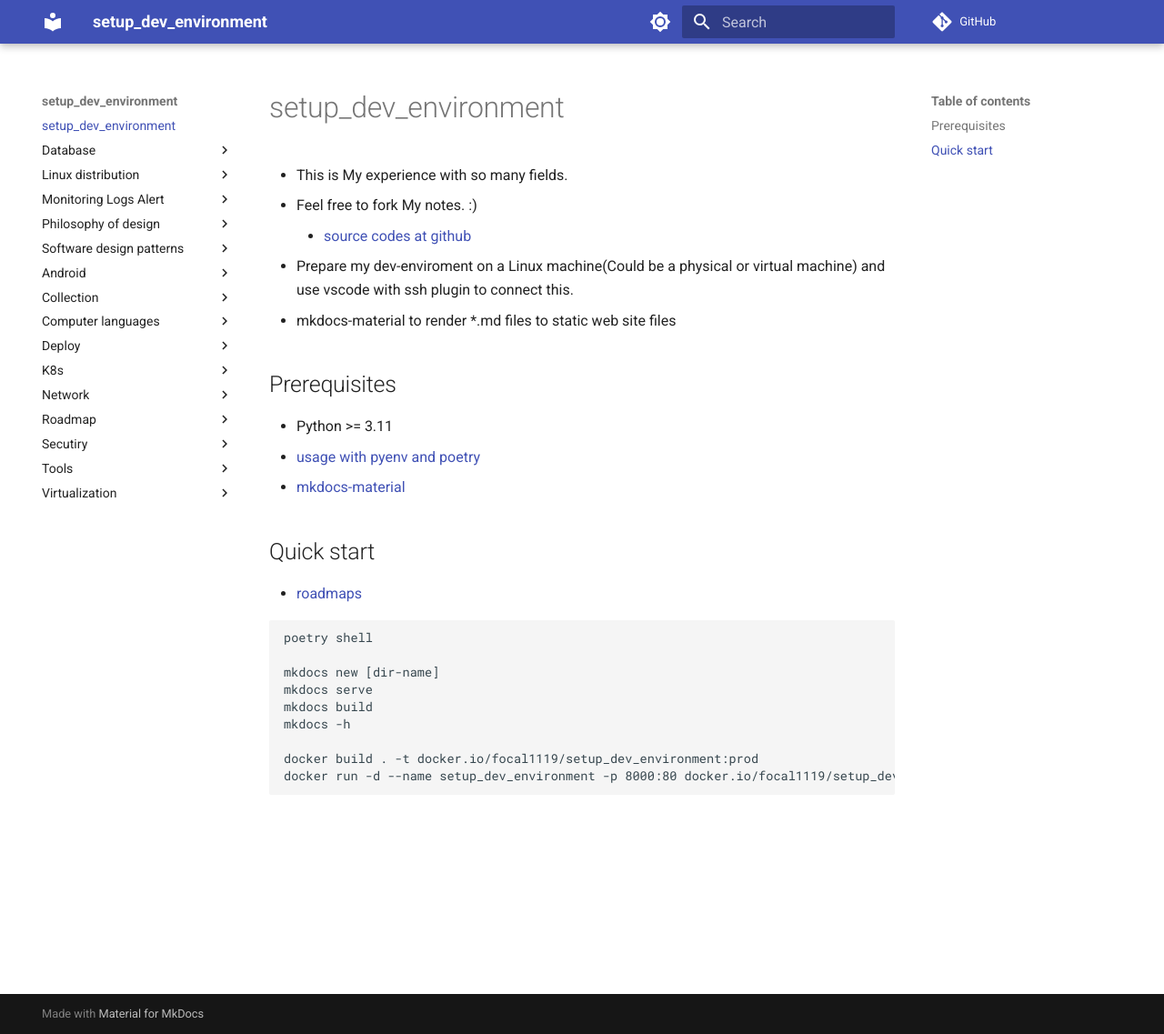
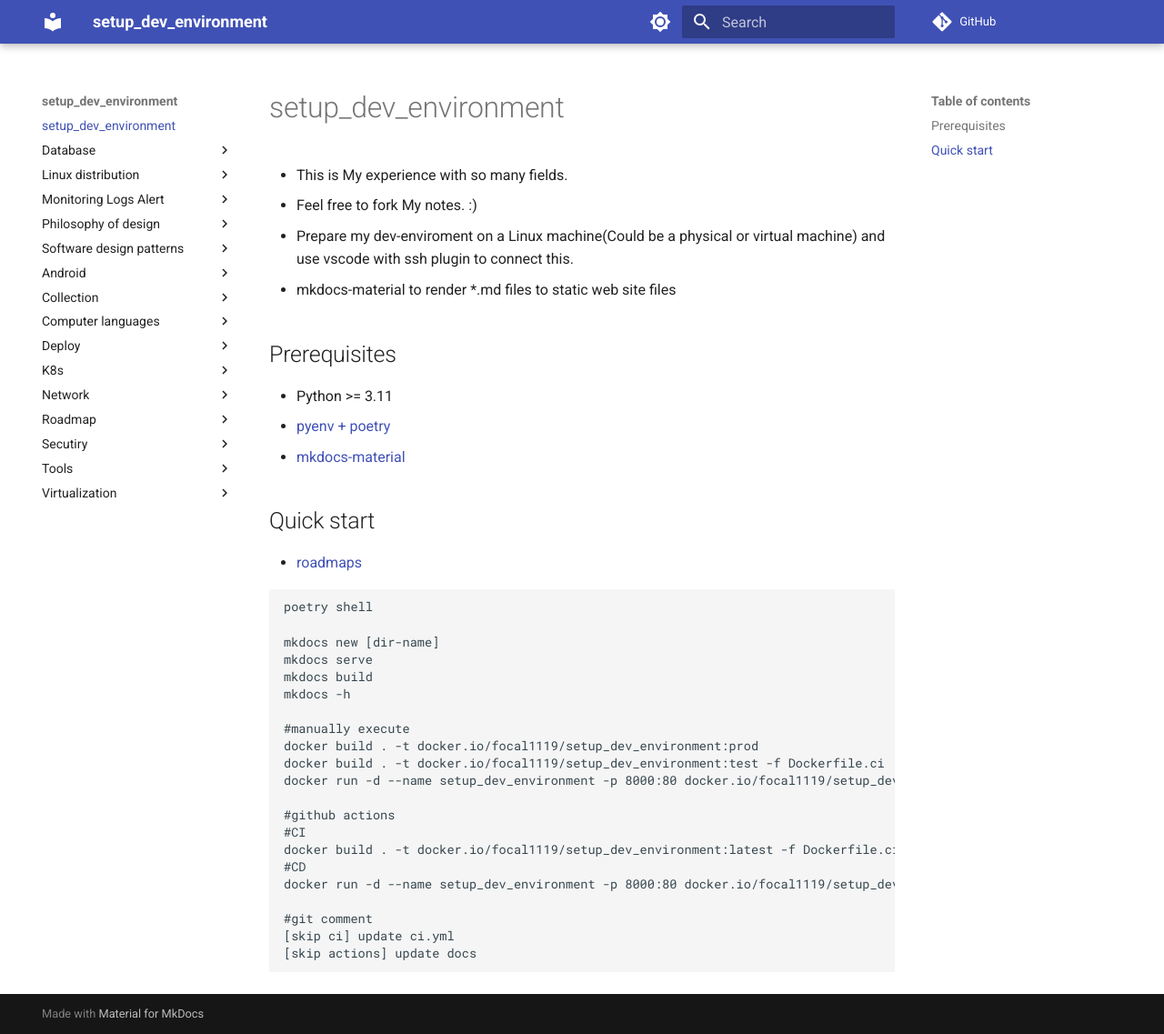
Before and after one commit to hong539/setup_dev_environment, an MkDocs documentation site: the page built from docs/index.md, in a window 1280 px wide and 1137 px high. Shown: the whole window at 91% size. Built offline with MkDocs 1.6.1 and Material for MkDocs 9.7.7, drawn with Linux system fonts in a browser that asks for light colours; comment, search, counter and statistics services are not loaded.

Commit message:
update docs and test github action ci

````diff
--- a/docs/index.md
+++ b/docs/index.md
@@ -2,14 +2,13 @@
 
 * This is My experience with so many fields.
 * Feel free to fork My notes. :)
-    * [source codes at github](https://github.com/hong539/setup_dev_environment)
 * Prepare my dev-enviroment on a Linux machine(Could be a physical or virtual machine) and use vscode with ssh plugin to connect this.
 * mkdocs-material to render *.md files to static web site files
 
 ## Prerequisites
 
 * Python >= 3.11
-* [usage with pyenv and poetry](./computer%20languages/programming_languages/python/python.md#usage-with-pyenvpoetry)
+* [pyenv + poetry](https://github.com/hong539/setup_dev_environment/blob/main/docs/computer%20languages/programming_languages/python/python.md#usage-with-pyenvpoetry)
 * [mkdocs-material](https://github.com/squidfunk/mkdocs-material)
 
 ## Quick start
@@ -24,6 +23,18 @@ mkdocs serve
 mkdocs build
 mkdocs -h
 
+#manually execute
 docker build . -t docker.io/focal1119/setup_dev_environment:prod
+docker build . -t docker.io/focal1119/setup_dev_environment:test -f Dockerfile.ci
 docker run -d --name setup_dev_environment -p 8000:80 docker.io/focal1119/setup_dev_environment:prod
+
+#github actions
+#CI
+docker build . -t docker.io/focal1119/setup_dev_environment:latest -f Dockerfile.ci
+#CD
+docker run -d --name setup_dev_environment -p 8000:80 docker.io/focal1119/setup_dev_environment:latest
+
+#git comment
+[skip ci] update ci.yml
+[skip actions] update docs
 ```
````
Also changed, not shown: README.md (+1 -0 lines).
